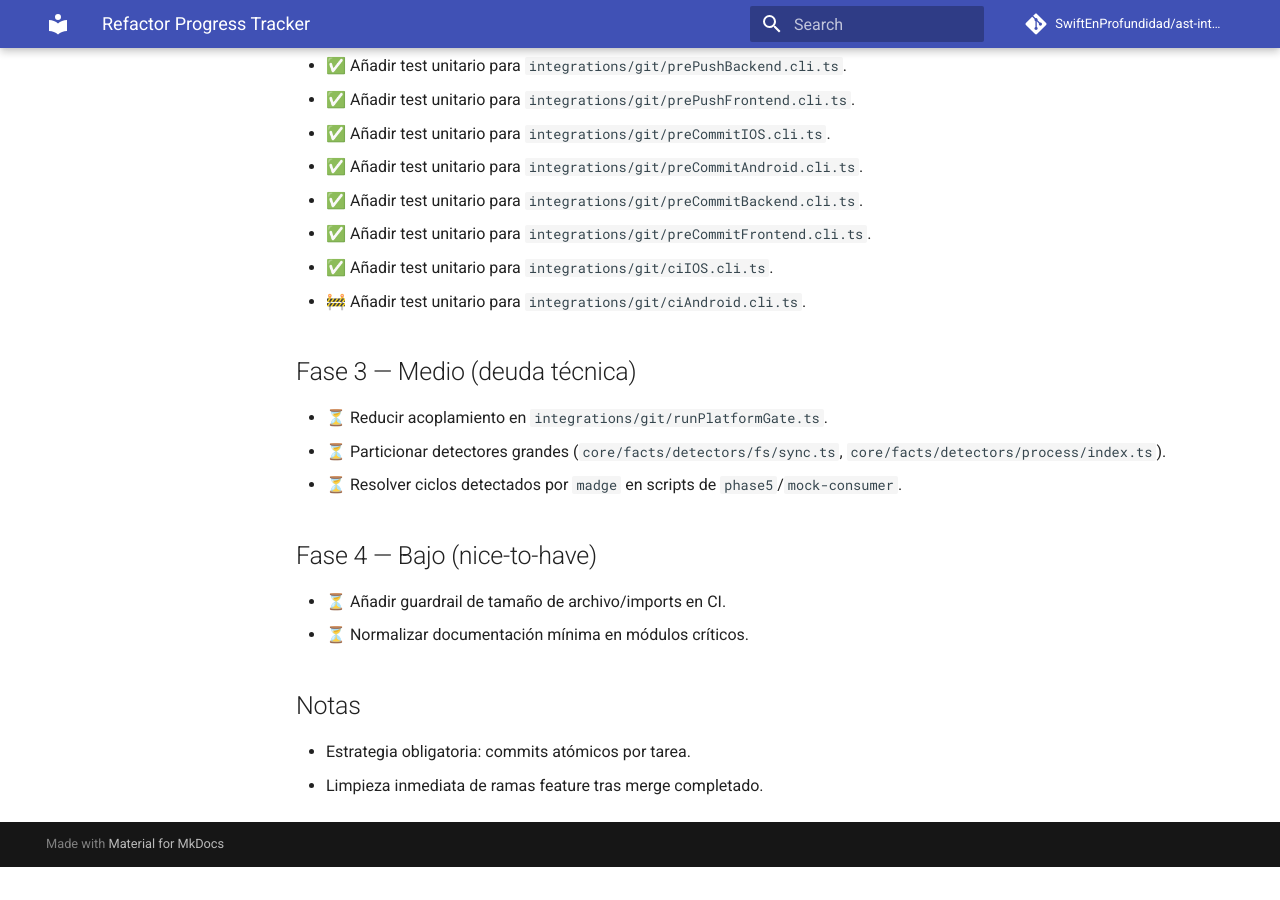
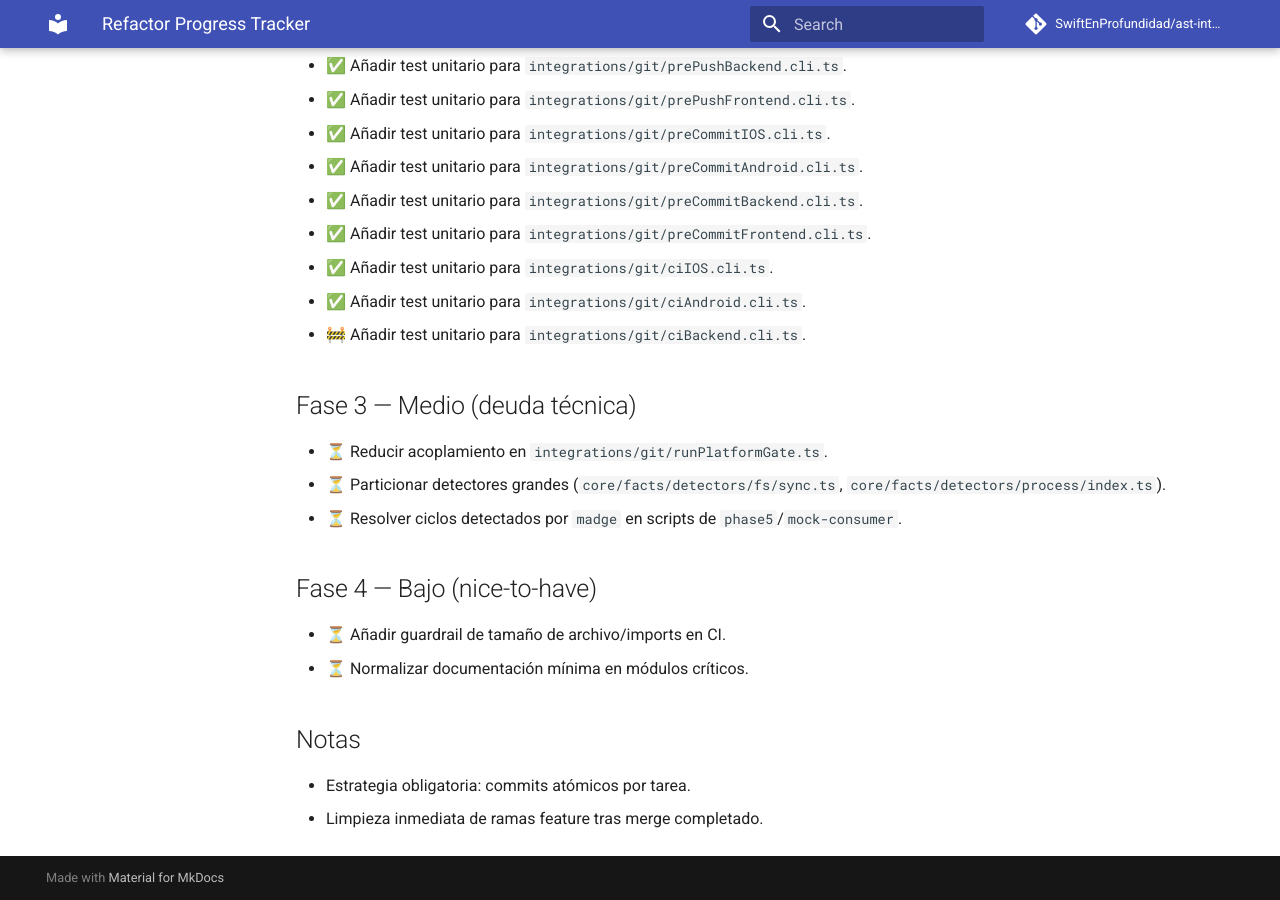
Before and after one commit to SwiftEnProfundidad/ast-intelligence-hooks, an MkDocs documentation site: the page built from docs/REFRACTOR_PROGRESS.md, in a window 1280 px wide and 900 px high, scrolled down 1767 px. Built offline with MkDocs 1.6.1 and Material for MkDocs 9.7.7, drawn with Linux system fonts in a browser that asks for light colours; comment, search, counter and statistics services are not loaded; before the commit the page ends 2634 px from its top, so only the background shows below that.

Commit message:
test(git): add contract coverage for ciAndroid cli entrypoint

```diff
--- a/docs/REFRACTOR_PROGRESS.md
+++ b/docs/REFRACTOR_PROGRESS.md
@@ -53,7 +53,8 @@ Estado consolidado del refactor con seguimiento de tareas y evidencia del avance
 - ✅ Añadir test unitario para `integrations/git/preCommitBackend.cli.ts`.
 - ✅ Añadir test unitario para `integrations/git/preCommitFrontend.cli.ts`.
 - ✅ Añadir test unitario para `integrations/git/ciIOS.cli.ts`.
-- 🚧 Añadir test unitario para `integrations/git/ciAndroid.cli.ts`.
+- ✅ Añadir test unitario para `integrations/git/ciAndroid.cli.ts`.
+- 🚧 Añadir test unitario para `integrations/git/ciBackend.cli.ts`.
 
 ## Fase 3 — Medio (deuda técnica)
 - ⏳ Reducir acoplamiento en `integrations/git/runPlatformGate.ts`.
```
Also changed, not shown: 1 other file.
